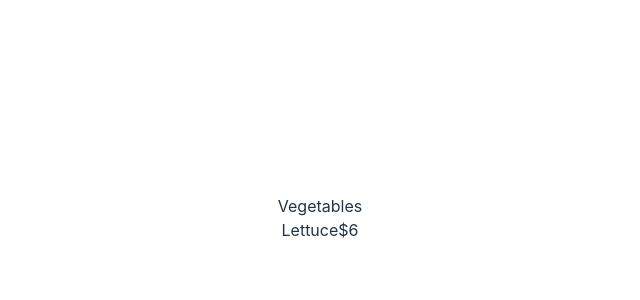
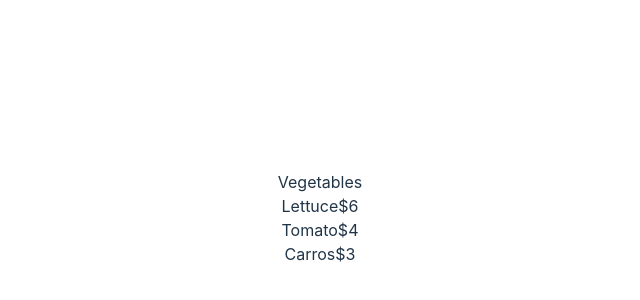
Before and after one commit to syntapy/1_react_quickstart, a React (Vite) app in the folder app/: page / in a window 1280 px wide. Shown: the part 182-482 px from the top of the page, without its empty margins (320-960 px from the left). Built offline with nearby package versions, Linux system fonts and the light colour scheme.

Commit message:
add 2 items

```diff
--- a/app/src/components/ProductTable/ProductTable.tsx
+++ b/app/src/components/ProductTable/ProductTable.tsx
@@ -9,6 +9,8 @@ export default function ProductTable() {
             <ul>
                 <ProductCategoryRow category="Vegetables" />
                 <ProductRow item="Lettuce" price={6} stocked={true} />
+                <ProductRow item="Tomato" price={4} stocked={true} />
+                <ProductRow item="Carros" price={3} stocked={true} />
             </ul>
         </div>
     )
```
